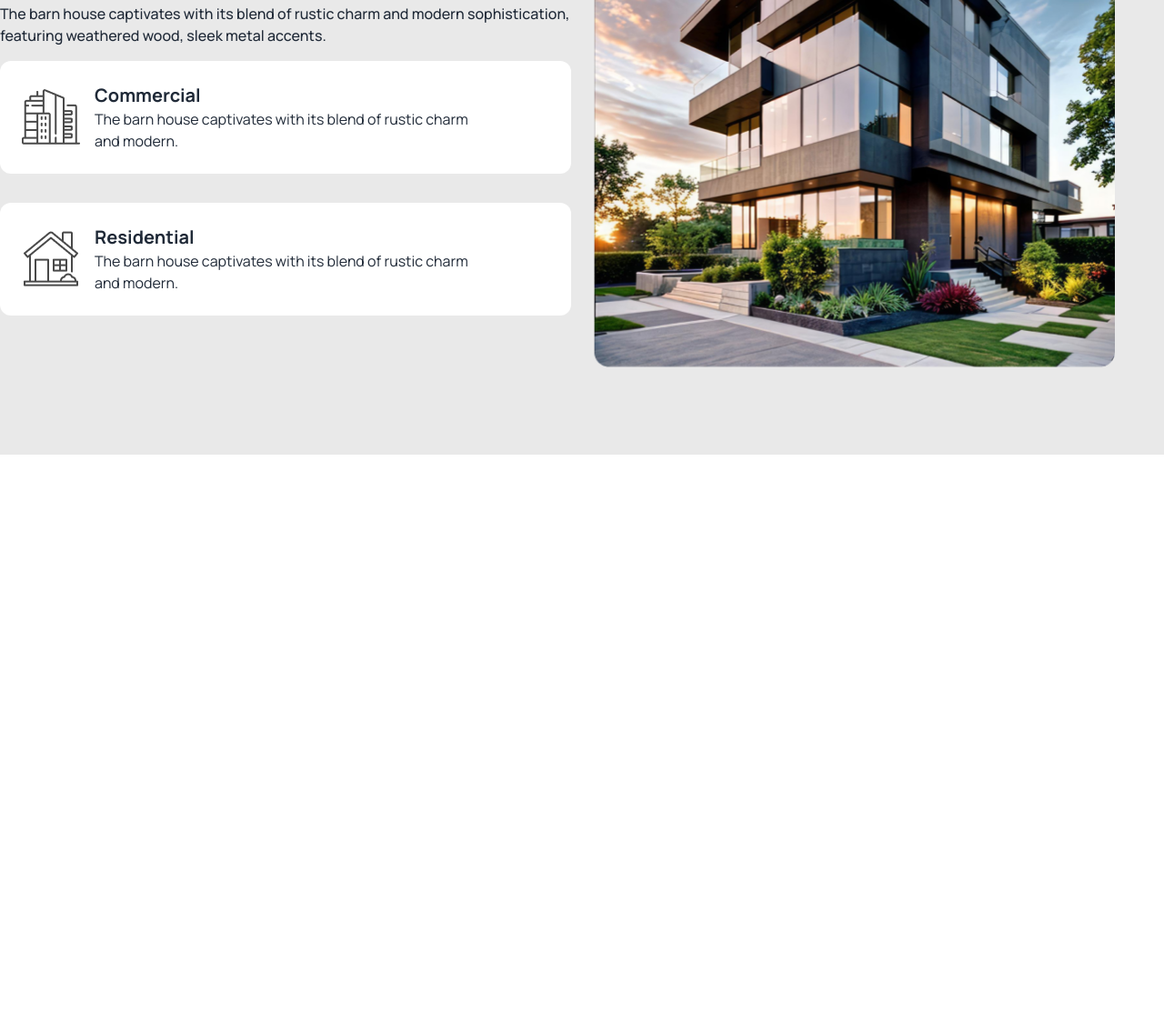
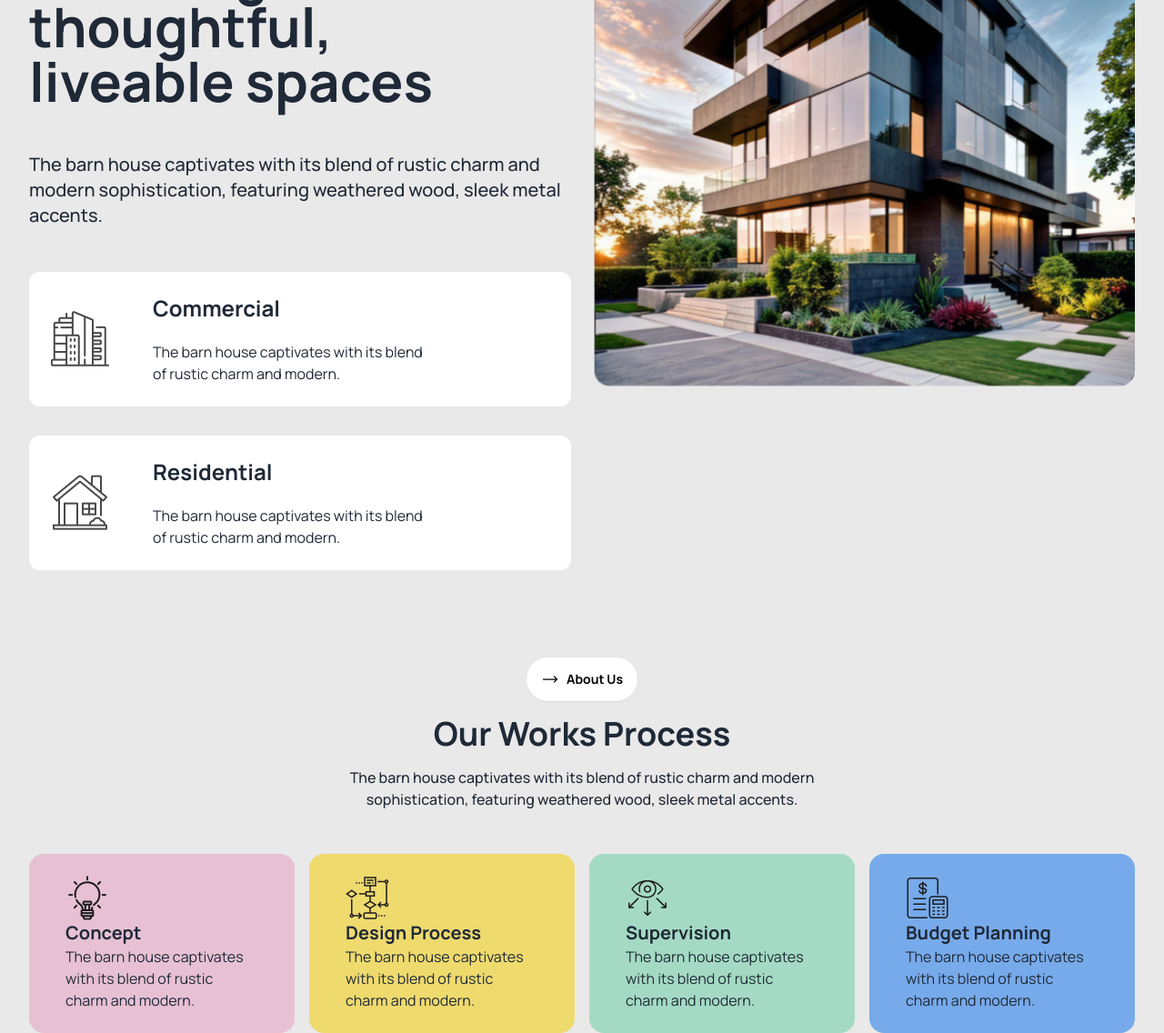
Before and after one commit to Abdallah-BinSaif/p-assingment-3, a plain HTML site: page index.html in a window 1280 px wide. Shown: the part 892-2028 px from the top of the page at 91% size. Before the commit the page ends 1392 px from the top, so only its background shows below. Drawn offline with nearby package versions, Linux system fonts and the light colour scheme.

Commit message:
Our works section work done

```diff
--- a/index.html
+++ b/index.html
@@ -49,7 +49,7 @@
   </head>
   <body class="font-manrope">
     <!-- heading section -->
-    <header class="bg-gradient-to-b from-gray-200 pt-6">
+    <header class="bg-gradient-to-b from-gray-200 pt-6 px-4 lg:px-8">
       <!-- navbar section -->
       <nav class="container mx-auto">
         <div class="navbar">
@@ -310,24 +310,26 @@
     <main>
       <!-- Thoughtful section -->
       <section class="bg-[#E9E9E9]">
-        <div class="container mx-auto py-24">
+        <div class="container mx-auto py-24 px-4 lg:px-8">
           <div class="">
-            <div class="flex flex-col-reverse lg:flex-row-reverse gap-6 text-center lg:text-left">
+            <div
+              class="flex flex-col-reverse lg:flex-row-reverse gap-6 text-center lg:text-left"
+            >
               <!-- imgae -->
               <div class="w-full">
-                <img src="./assets/Rectangle.png" alt="" />
+                <img class="w-full" src="./assets/Rectangle.png" alt="" />
               </div>
               <!-- text -->
-              <div class="relative w-full space-y-4">
-                <div class="hidden absolute lg:block -left-12 -top-14"><img src="./assets/Vector.png" alt=""></div>
+              <div class="relative w-full space-y-12">
+                <div class="hidden absolute lg:block -left-12 -top-14">
+                  <img src="./assets/Vector.png" alt="" />
+                </div>
                 <!-- button 2 -->
                 <a
                   ><button
                     class="btn bg-white rounded-full text-black font-bold border-none"
                   >
-                    <div
-                      class="inline-block rounded-full"
-                    >
+                    <div class="inline-block rounded-full">
                       <svg
                         xmlns="http://www.w3.org/2000/svg"
                         fill="none"
@@ -343,33 +345,127 @@
                         />
                       </svg>
                     </div>
-                    About Us</button
-                ></a>
-                <h3 class="text-4xl font-bold">We design thoughtful, <br>liveable spaces</h3>
-                <p class="font-medium">
+                    About Us
+                  </button></a
+                >
+                <h3 class="text-6xl font-bold">
+                  We design thoughtful, <br />liveable spaces
+                </h3>
+                <p class="font-medium text-xl">
                   The barn house captivates with its blend of rustic charm and
                   modern sophistication, featuring weathered wood, sleek metal
                   accents.
                 </p>
-                <!-- card 1 -->
-                <div class="grid md:grid-cols-2 lg:grid-cols-1 gap-8">
-                  <div class="bg-white rounded-xl p-6 flex space-x-4 items-center">
-                    <div><img src="./assets/commercial.png" alt=""></div>
-                    <div class="w-9/12">
-                      <h5 class="text-xl font-bold">Commercial</h5>
-                      <p>The barn house captivates with its blend of rustic charm and modern.</p>
+                <!-- card -->
+                <div class="grid grid-cols-1 md:grid-cols-2 lg:grid-cols-1 gap-8">
+                  <!-- card 1 -->
+                  <div
+                    class="bg-white rounded-xl p-6 flex space-x-12 items-center"
+                  >
+                    <div><img src="./assets/commercial.png" alt="" /></div>
+                    <div class="w-9/12 space-y-5 text-left">
+                      <h5 class="text-2xl font-bold">Commercial</h5>
+                      <p class="lg:w-3/4">
+                        The barn house captivates with its blend of rustic charm
+                        and modern.
+                      </p>
                     </div>
                   </div>
                   <!-- card 2 -->
-                  <div class="bg-white rounded-xl p-6 flex space-x-4 items-center">
-                    <div><img src="./assets/residential.png" alt=""></div>
-                    <div class="w-9/12">
-                      <h5 class="text-xl font-bold">Residential</h5>
-                      <p>The barn house captivates with its blend of rustic charm and modern.</p>
+                  <div
+                    class="bg-white rounded-xl p-6 flex space-x-12 items-center"
+                  >
+                    <div><img src="./assets/residential.png" alt="" /></div>
+                    <div class="w-9/12 space-y-5">
+                      <h5 class="text-2xl font-bold">Residential</h5>
+                      <p class="w-3/4">
+                        The barn house captivates with its blend of rustic charm
+                        and modern.
+                      </p>
                     </div>
                   </div>
                 </div>
               </div>
+            </div>
+          </div>
+        </div>
+      </section>
+      <!-- works Process section -->
+      <section class="bg-[#E9E9E9]">
+        <div class="container mx-auto px-4 lg:px-8">
+          <!-- heading -->
+          <div
+            class="flex flex-col justify-center items-center text-center space-y-4 mb-12"
+          >
+            <a
+              ><button
+                class="btn bg-white rounded-full text-black font-bold border-none"
+              >
+                <div class="inline-block rounded-full">
+                  <svg
+                    xmlns="http://www.w3.org/2000/svg"
+                    fill="none"
+                    viewBox="0 0 24 24"
+                    stroke-width="1.5"
+                    stroke="currentColor"
+                    class="size-5"
+                  >
+                    <path
+                      stroke-linecap="round"
+                      stroke-linejoin="round"
+                      d="M17.25 8.25 21 12m0 0-3.75 3.75M21 12H3"
+                    />
+                  </svg>
+                </div>
+                About Us
+              </button></a
+            >
+            <h3 class="text-4xl font-bold">Our Works Process</h3>
+            <p class="font-medium w-4/6 lg:w-1/2">
+              The barn house captivates with its blend of rustic charm and
+              modern sophistication, featuring weathered wood, sleek metal
+              accents.
+            </p>
+          </div>
+          <!-- cards -->
+          <div
+            class="grid grid-col-1 md:grid-cols-2 lg:grid-cols-4 gap-4 rounded-xl"
+          >
+            <!-- card 1 -->
+            <div class="py-6 px-10 bg-[#E7C1D3] rounded-2xl">
+              <img src="./assets/concept.png" alt="" />
+              <h5 class="text-xl font-bold">Concept</h5>
+              <p>
+                The barn house captivates with its blend of rustic charm and
+                modern.
+              </p>
+            </div>
+            <!-- card 1 -->
+            <div class="py-6 px-10 bg-[#EFDA6E] rounded-2xl">
+              <img src="./assets/flow-chart.png" alt="" />
+              <h5 class="text-xl font-bold">Design Process</h5>
+              <p>
+                The barn house captivates with its blend of rustic charm and
+                modern.
+              </p>
+            </div>
+            <!-- card 1 -->
+            <div class="py-6 px-10 bg-[#A4DAC3] rounded-2xl">
+              <img src="./assets/vision.png" alt="" />
+              <h5 class="text-xl font-bold">Supervision</h5>
+              <p>
+                The barn house captivates with its blend of rustic charm and
+                modern.
+              </p>
+            </div>
+            <!-- card 1 -->
+            <div class="py-6 px-10 bg-[#77AAEA] rounded-2xl">
+              <img src="./assets/budget-planning.png" alt="" />
+              <h5 class="text-xl font-bold">Budget Planning</h5>
+              <p>
+                The barn house captivates with its blend of rustic charm and
+                modern.
+              </p>
             </div>
           </div>
         </div>
```
